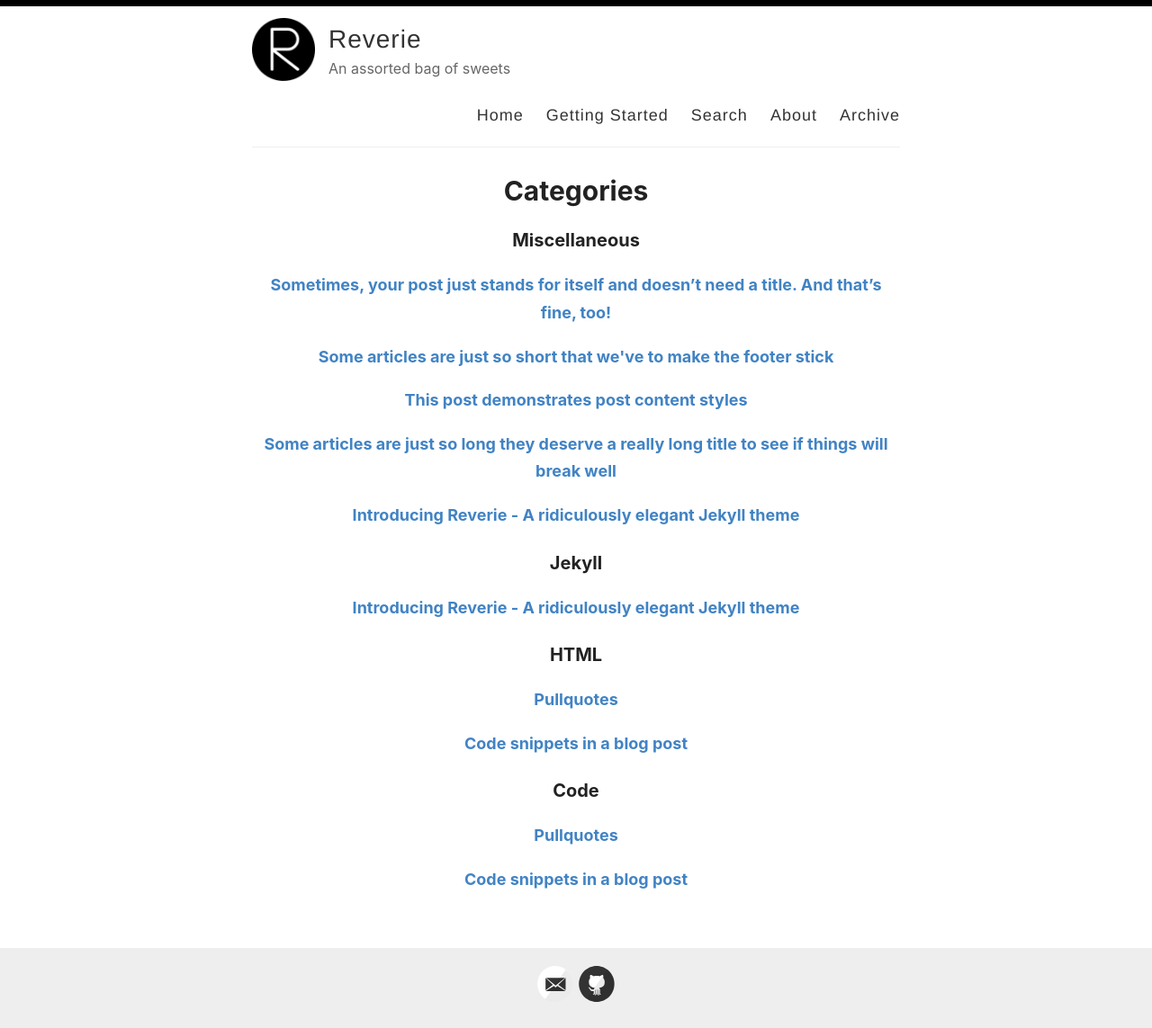
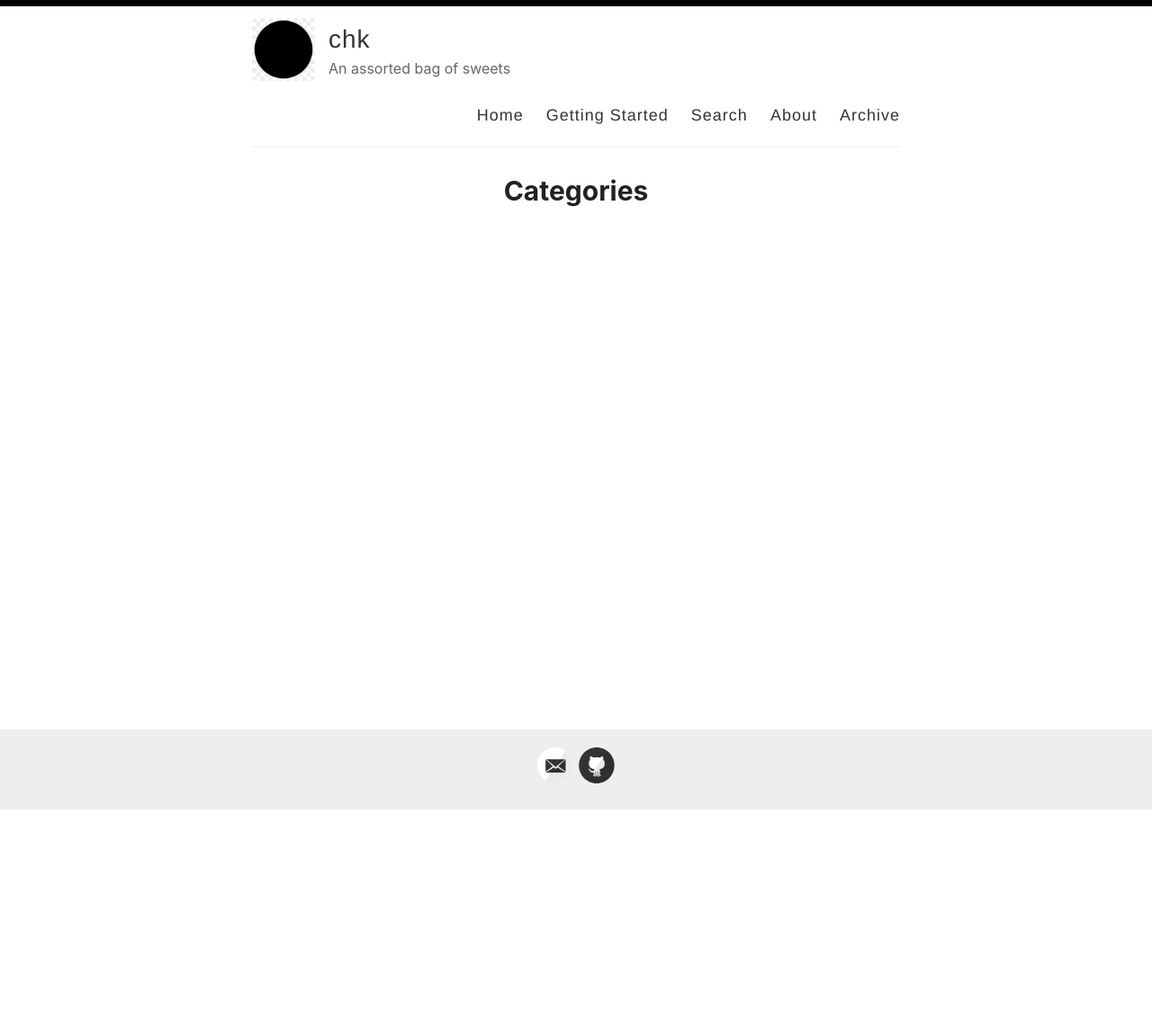
Before and after one commit to cheickdo/cheickdo.github.io, a Jekyll site: the page built from _pages/categories.md, in a window 1280 px wide. Shown: the whole page at 90% size. Built offline with Jekyll 4.4.1, drawn with Linux system fonts in a browser that asks for light colours; after the commit the page ends 901 px from its top, so only the background shows below that; part of the change alters nothing that is shown.

Commit message:
cleaning up some parts

````diff
--- a/_config.yml
+++ b/_config.yml
@@ -3,7 +3,7 @@
 #
 
 # Name of your site (displayed in the header)
-name: Reverie
+name: chk
 
 # Name of the author
 author: Cheickdo
@@ -12,7 +12,7 @@ author: Cheickdo
 description: An assorted bag of sweets
 
 # URL of your avatar or profile pic (you could use your GitHub profile pic)
-avatar: /images/reverie.png
+avatar: /images/pngtree-circle-clipart-black-circle-png-image_2381996.jpg
 
 #
 # Flags below are optional
--- a/_posts/2019-02-13-introducing-reverie-jekyll-theme.md
+++ /dev/null
@@ -1,85 +0,0 @@
----
-layout: post
-title: Introducing Reverie - A ridiculously elegant Jekyll theme
-categories: [Miscellaneous, Jekyll]
----
-
-[Reverie](https://github.com/amitmerchant1990/reverie) is a [Jekyll](https://jekyllrb.com/)-powered theme which is simple and opinionated. It's actually a fork of [jekyll-now](https://github.com/barryclark/jekyll-now) with some additional features and personal touches which I've implemented to suit my needs for my blog.
-
-This is a plug-and-play Jekyll theme which you can use on GitHub Pages without even setting up a local environment.
-
-![](/images/reverie-demo.png)
-
-## Features overview
-
-- Command-line free fork-first workflow, using GitHub.com to create, customize and post to your blog
-- Fully responsive and mobile optimized base theme
-- Sass/Coffeescript support using Jekyll 2.0
-- Free hosting on your GitHub Pages user site
-- All the SEO goodies comes in-built
-- Markdown blogging
-- Syntax highlighting using Pygments
-    - [Dracula syntax theme](https://draculatheme.com/) included
-- Disqus commenting
-- Google Analytics integration
-- Fuzzy search across blog posts
-- Pagination of posts works out-of-the-box.
-- Categorize posts out-of-the box
-- RSS Feed
-- In-built sitemap
-
-<div style="text-align: center;">
- <script async type="text/javascript" src="//cdn.carbonads.com/carbon.js?serve=CE7D6KJY&placement=wwwamitmerchantcom" id="_carbonads_js"></script>
-</div>
-
-## Using Reverie on GitHub Pages
-
-### Step 1) Fork Reverie to your User Repository
-
-Fork [this repository](https://github.com/amitmerchant1990/reverie), then rename the repository to `yourgithubusername.github.io`.
-
-Alternatively, you can use [Use this template](https://github.com/amitmerchant1990/reverie/generate) button if you want to create a repository with a clean commit history which will use Reverie as a template.
-
-Your Jekyll blog will often be viewable immediately at <https://yourgithubusername.github.io> (if it's not, you can often force it to build by completing step 2)
-
-### Step 2) Customize and view your site
-
-Enter your site name, description, avatar and many other options by editing the `_config.yml` file. You can easily turn on Google Analytics tracking, Disqus commenting and social icons here.
-
-Making a change to `_config.yml` (or any file in your repository) will force GitHub Pages to rebuild your site with jekyll. Your rebuilt site will be viewable a few seconds later at <https://yourgithubusername.github.io> - if not, give it ten minutes as GitHub suggests and it'll appear soon.
-
-### Step 3) Publish your first blog post
-
-Create a new file called `/_posts/2019-2-13-Hello-World.md` to publish your first blog post. That's all you need to do to publish your first blog post! This [Markdown Cheatsheet](https://github.com/adam-p/markdown-here/wiki/Markdown-Cheatsheet) might come in handy while writing the posts.
-
-> You can add additional posts in the browser on GitHub.com too! Just hit the <kbd>Create new file</kbd> button in `/_posts/` to create new content. Just make sure to include the [front-matter](http://jekyllrb.com/docs/frontmatter/) block at the top of each new blog post and make sure the post's filename is in this format: year-month-day-title.md
-
-## Using Categories in Reverie
-
-You can categorize your content based on `categories` in Reverie. For this, you just need to add `categories` in front matter like below:
-
-For adding single category:
-
-```md
-categories: JavaScript
-```
-
-For adding multiple categories:
-
-```md
-categories: [PHP, Laravel]
-```
-
-The contegorized content can be shown over this URL: <https://yourgithubusername.github.io/categories/>
-
-## RSS
-
-The generated [RSS feed](https://en.wikipedia.org/wiki/RSS) of your blog can be found at <https://yourgithubusername.github.io/feed>. You can see the example RSS feed over [here](https://www.amitmerchant.com/reverie/feed).
-
-## Sitemap
-
-The generated sitemap of your blog can be found at <https://yourgithubusername.github.io/sitemap>. You can see the example sitemap feed over [here](https://www.amitmerchant.com/reverie/sitemap).
-
-## License
-
-MIT
--- a/_posts/2019-08-08-no-title-posts.md
+++ /dev/null
@@ -1,6 +0,0 @@
----
-layout: post
-title: ""
-categories: Miscellaneous
----
-Sometimes, your post just stands for itself and doesn't need a title. And that's fine, too!
--- a/_posts/2019-12-11-pullquotes.md
+++ /dev/null
@@ -1,14 +0,0 @@
----
-layout: post
-title:  Pullquotes
-categories: [HTML,Code]
-excerpt: In graphic design, a pull quote (also known as a lift-out pull quote) is a key phrase, quotation, or excerpt that has been pulled from an article and used as a page layout graphic element, serving to entice readers into the article or to highlight a key topic.
----
-
-In graphic design, a pull quote (also known as a lift-out pull quote) is a key phrase, quotation, or excerpt that has been pulled from an article and used as a page layout graphic element, serving to entice readers into the article or to highlight a key topic. {% include pullquote.html quote="It is typically placed in a larger or distinctive typeface and on the same page." %} Pull quotes are often used in magazine and newspaper articles, annual reports, and brochures, as well as on the web. They can add visual interest to text-heavy pages with few images or illustrations.
-
-Placement of a pull quote on a page may be defined in a publication's or website's style guide. Such a typographic device may or may not be aligned with a column on the page. Some designers, for example, choose not to align the quote. In that case, the quotation cuts into two or more columns, as in the example shown. Because the pull quote invites the reader to read about the highlighted material, the pull quote should appear before the text it cites and, generally, fairly close to it.
-
-Pull quotes need not be a verbatim copy of the text being quoted; depending on a publication's house style, pull quotes may be abbreviated for space or paraphrased for clarity, with or without indication.
-
-A disadvantage of pull quotes as a design element is that they can disrupt the reading process of readers invested in reading the text sequentially by drawing attention to ghost fragments out of context. At the other extreme, when pull quotes are used to break up what would otherwise be a formless wall of text, pull quote can serve as visual landmarks to help the reader maintain a sense of sequence and place.
--- a/_posts/2019-7-27-super-long-article.md
+++ /dev/null
@@ -1,11 +0,0 @@
----
-layout: post
-title: Some articles are just so long they deserve a really long title to see if things will break well
-categories: Miscellaneous
----
-
-Lorem ipsum dolor sit amet, consectetur adipiscing elit. Fusce bibendum neque eget nunc mattis eu sollicitudin enim tincidunt. Vestibulum lacus tortor, ultricies id dignissim ac, bibendum in velit. Proin convallis mi ac felis pharetra aliquam. Curabitur dignissim accumsan rutrum. In arcu magna, aliquet vel pretium et, molestie et arcu. Mauris lobortis nulla et felis ullamcorper bibendum. Phasellus et hendrerit mauris. Proin eget nibh a massa vestibulum pretium. Suspendisse eu nisl a ante aliquet bibendum quis a nunc. Praesent varius interdum vehicula. Aenean risus libero, placerat at vestibulum eget, ultricies eu enim. Praesent nulla tortor, malesuada adipiscing adipiscing sollicitudin, adipiscing eget est.
-
-Lorem ipsum dolor sit amet, consectetur adipiscing elit. Fusce bibendum neque eget nunc mattis eu sollicitudin enim tincidunt. Vestibulum lacus tortor, ultricies id dignissim ac, bibendum in velit. Proin convallis mi ac felis pharetra aliquam. Curabitur dignissim accumsan rutrum. In arcu magna, aliquet vel pretium et, molestie et arcu. Mauris lobortis nulla et felis ullamcorper bibendum. Phasellus et hendrerit mauris. Proin eget nibh a massa vestibulum pretium. Suspendisse eu nisl a ante aliquet bibendum quis a nunc. Praesent varius interdum vehicula. Aenean risus libero, placerat at vestibulum eget, ultricies eu enim. Praesent nulla tortor, malesuada adipiscing adipiscing sollicitudin, adipiscing eget est.
-
-Lorem ipsum dolor sit amet, consectetur adipiscing elit. Fusce bibendum neque eget nunc mattis eu sollicitudin enim tincidunt. Vestibulum lacus tortor, ultricies id dignissim ac, bibendum in velit. Proin convallis mi ac felis pharetra aliquam. Curabitur dignissim accumsan rutrum. In arcu magna, aliquet vel pretium et, molestie et arcu. Mauris lobortis nulla et felis ullamcorper bibendum. Phasellus et hendrerit mauris. Proin eget nibh a massa vestibulum pretium. Suspendisse eu nisl a ante aliquet bibendum quis a nunc. Praesent varius interdum vehicula. Aenean risus libero, placerat at vestibulum eget, ultricies eu enim. Praesent nulla tortor, malesuada adipiscing adipiscing sollicitudin, adipiscing eget est.
--- a/_posts/2019-7-27-this-post-demonstrates-post-content-styles.md
+++ /dev/null
@@ -1,95 +0,0 @@
----
-layout: post
-title: This post demonstrates post content styles
-categories: Miscellaneous
----
-
-Lorem ipsum dolor sit amet, consectetur adipiscing elit. Fusce bibendum neque eget nunc mattis eu sollicitudin enim tincidunt. Vestibulum lacus tortor, ultricies id dignissim ac, bibendum in velit. Praesent varius interdum vehicula. Aenean risus libero, placerat at vestibulum eget, ultricies eu enim. Praesent nulla tortor, malesuada adipiscing adipiscing sollicitudin, adipiscing eget est.
-
-## Some great heading (h2)
-
-Proin convallis mi ac felis pharetra aliquam. Curabitur dignissim accumsan rutrum. In arcu magna, aliquet vel pretium et, molestie et arcu.
-
-Mauris lobortis nulla et felis ullamcorper bibendum. Phasellus et hendrerit mauris. Proin eget nibh a massa vestibulum pretium. Suspendisse eu nisl a ante aliquet bibendum quis a nunc. Praesent varius interdum vehicula. Aenean risus libero, placerat at vestibulum eget, ultricies eu enim. Praesent nulla tortor, malesuada adipiscing adipiscing sollicitudin, adipiscing eget est.
-
-## Another great heading (h2)
-
-Lorem ipsum dolor sit amet, consectetur adipiscing elit. Fusce bibendum neque eget nunc mattis eu sollicitudin enim tincidunt. Vestibulum lacus tortor, ultricies id dignissim ac, bibendum in velit.
-
-### Some great subheading (h3)
-
-Proin convallis mi ac felis pharetra aliquam. Curabitur dignissim accumsan rutrum. In arcu magna, aliquet vel pretium et, molestie et arcu. Mauris lobortis nulla et felis ullamcorper bibendum.
-
-Phasellus et hendrerit mauris. Proin eget nibh a massa vestibulum pretium. Suspendisse eu nisl a ante aliquet bibendum quis a nunc.
-
-### Some great subheading (h3)
-
-Praesent varius interdum vehicula. Aenean risus libero, placerat at vestibulum eget, ultricies eu enim. Praesent nulla tortor, malesuada adipiscing adipiscing sollicitudin, adipiscing eget est.
-
-> This quote will change your life. It will reveal the secrets of the universe, and all the wonders of humanity. Don't misuse it.
-
-Lorem ipsum dolor sit amet, consectetur adipiscing elit. Fusce bibendum neque eget nunc mattis eu sollicitudin enim tincidunt.
-
-### Some great subheading (h3)
-
-Vestibulum lacus tortor, ultricies id dignissim ac, bibendum in velit. Proin convallis mi ac felis pharetra aliquam. Curabitur dignissim accumsan rutrum.
-
-```html
-<html>
-  <head>
-  </head>
-  <body>
-    <p>Hello, World!</p>
-  </body>
-</html>
-```
-
-
-In arcu magna, aliquet vel pretium et, molestie et arcu. Mauris lobortis nulla et felis ullamcorper bibendum. Phasellus et hendrerit mauris.
-
-#### You might want a sub-subheading (h4)
-
-In arcu magna, aliquet vel pretium et, molestie et arcu. Mauris lobortis nulla et felis ullamcorper bibendum. Phasellus et hendrerit mauris.
-
-In arcu magna, aliquet vel pretium et, molestie et arcu. Mauris lobortis nulla et felis ullamcorper bibendum. Phasellus et hendrerit mauris.
-
-#### But it's probably overkill (h4)
-
-In arcu magna, aliquet vel pretium et, molestie et arcu. Mauris lobortis nulla et felis ullamcorper bibendum. Phasellus et hendrerit mauris.
-
-### Oh hai, an unordered list!!
-
-In arcu magna, aliquet vel pretium et, molestie et arcu. Mauris lobortis nulla et felis ullamcorper bibendum. Phasellus et hendrerit mauris.
-
-- First item, yo
-- Second item, dawg
-- Third item, what what?!
-- Fourth item, fo sheezy my neezy
-
-### Oh hai, an ordered list!!
-
-In arcu magna, aliquet vel pretium et, molestie et arcu. Mauris lobortis nulla et felis ullamcorper bibendum. Phasellus et hendrerit mauris.
-
-1. First item, yo
-2. Second item, dawg
-3. Third item, what what?!
-4. Fourth item, fo sheezy my neezy
-
-
-
-## Headings are cool! (h2)
-
-Proin eget nibh a massa vestibulum pretium. Suspendisse eu nisl a ante aliquet bibendum quis a nunc. Praesent varius interdum vehicula. Aenean risus libero, placerat at vestibulum eget, ultricies eu enim. Praesent nulla tortor, malesuada adipiscing adipiscing sollicitudin, adipiscing eget est.
-
-Praesent nulla tortor, malesuada adipiscing adipiscing sollicitudin, adipiscing eget est.
-
-Proin eget nibh a massa vestibulum pretium. Suspendisse eu nisl a ante aliquet bibendum quis a nunc.
-
-### Tables
-
-|Title 1               | Title 2               | Title 3               | Title 4              |
-|--------------------- | --------------------- | --------------------- | ---------------------|
-|lorem                 | lorem ipsum           | lorem ipsum dolor     | lorem ipsum dolor sit|
-|lorem ipsum dolor sit | lorem ipsum dolor sit | lorem ipsum dolor sit | lorem ipsum dolor sit|
-|lorem ipsum dolor sit | lorem ipsum dolor sit | lorem ipsum dolor sit | lorem ipsum dolor sit|
-|lorem ipsum dolor sit | lorem ipsum dolor sit | lorem ipsum dolor sit | lorem ipsum dolor sit|
--- a/_posts/2019-7-28-super-short-article.md
+++ /dev/null
@@ -1,7 +0,0 @@
----
-layout: post
-title: Some articles are just so short that we've to make the footer stick
-categories: Miscellaneous
----
-
-Lorem ipsum dolor sit amet, consectetur adipisicing elit, sed do eiusmod tempor incididunt ut labore et dolore magna aliqua. Ut enim ad minim veniam, quis nostrud exercitation ullamco laboris nisi ut aliquip ex ea commodo consequat. Duis aute irure dolor in reprehenderit in voluptate velit esse cillum dolore eu fugiat nulla pariatur. Excepteur sint occaecat cupidatat non proident, sunt in culpa qui officia deserunt mollit anim id est laborum.
--- a/_posts/2019-8-12-code-snippets.md
+++ /dev/null
@@ -1,42 +0,0 @@
----
-layout: post
-title:  Code snippets in a blog post
-categories: [HTML,Code]
----
-
-This post demonstrate the use of code snippets in the theme. The code snippets are powered by [Pygments](http://pygments.org/) and the code theme that is been used in Reverie is called [Draula](https://draculatheme.com/).
-
-This is a raw snippet:
-
-```
-hello world
-123
-This is a text snippet
-```
-
-This is a PHP snippet:
-
-```php
-<?php
-    echo 'Hello, World!';
-?>
-```
-
-This is a JavaScript snippet:
-
-```js
-const add = (a, b) => a + b
-const minus = (a, b) => a - b
-
-console.log(add(100,200))  // 300
-console.log(minus(100,200))  // -100
-```
-
-This is a Python snippet:
-
-```python
-def say_hello():
-    print("hello world!")
-
-say_hello()   // "hello world!"
-```
````
Also changed, not shown: images/pngtree-circle-clipart-black-circle-png-image_2381996.jpg (added).
